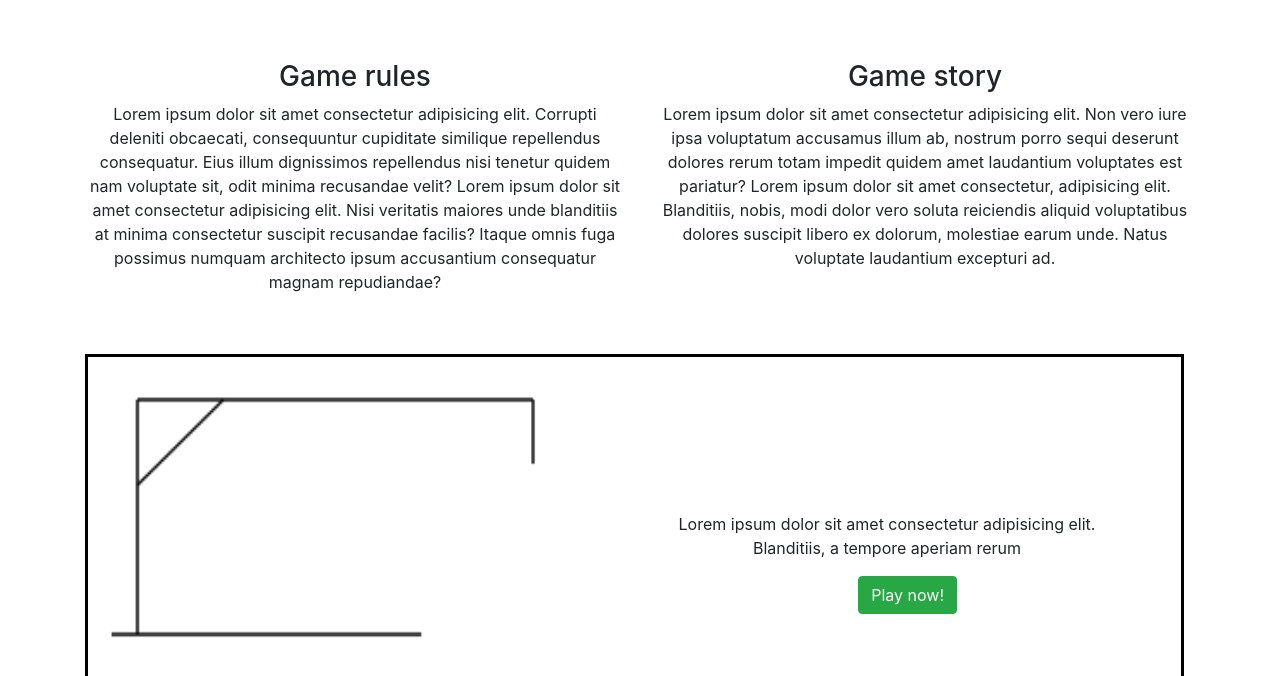
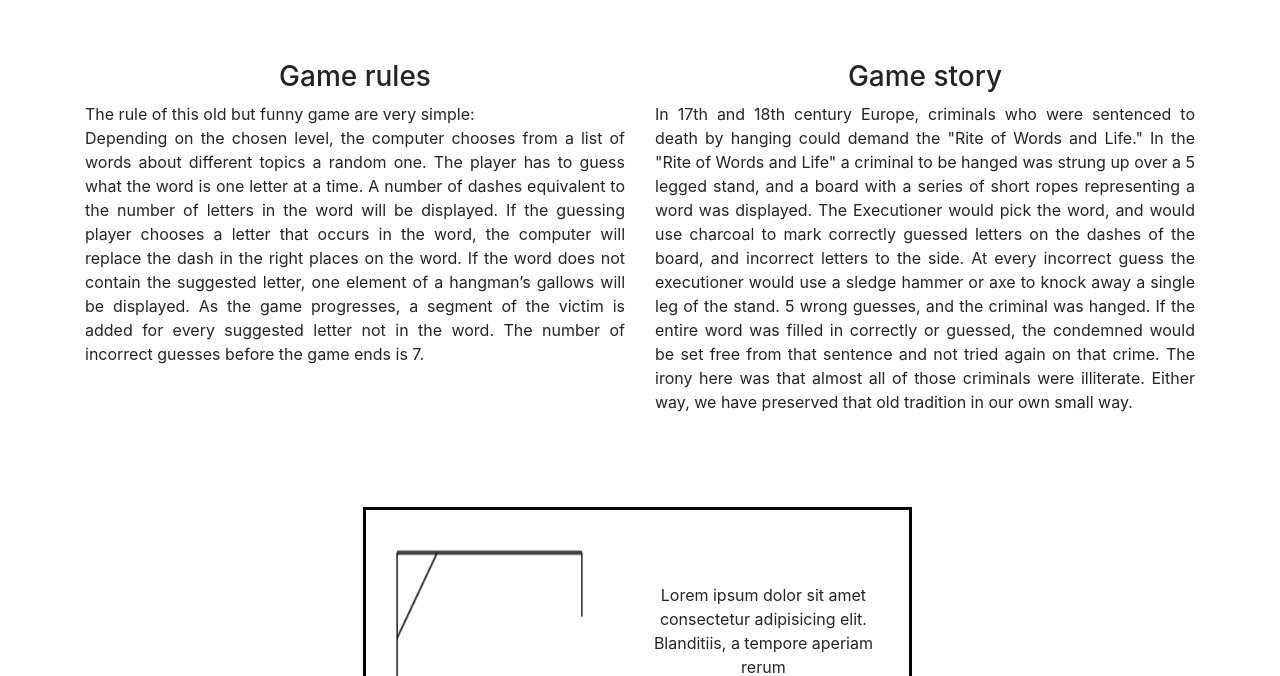
Before and after one commit to TheTraveller95/Hangman-Game, a plain HTML site: page index.html in a window 1280 px wide. Shown: the part 124-800 px from the top of the page. Drawn offline with nearby package versions, Linux system fonts and the light colour scheme.

Commit message:
home page styling: first steps

```diff
--- a/css/style.css
+++ b/css/style.css
@@ -1,6 +1,8 @@
 body {
     padding-left: auto;
 }
+
+/*------------------------------Home page-------------------------*/
 
 .container {
     text-align: center;
@@ -13,9 +15,19 @@ body {
     padding-top: 1.5%;
 }
 
+.how-to-play, .game-story {
+    text-align: justify;
+}
+
+.how-to-play > h3 {
+    text-align: center;
+}
+
+.game-story > h3 {
+    text-align: center;
+}
+
 #hangman-box {
-    /*background-color: blue;*/
-    /*height: 350px;*/
     border: solid black;
     margin-bottom: 2%;
     margin-top: 4%;
@@ -25,17 +37,15 @@ body {
 
 }
 
-#words-box {
+/*#words-box {
     background-color: violet;
     height: 350px;
     border: 5px solid black;
     margin-bottom: 2%;
     margin-top: 4%;
-}
+}*/
 
-.div-social {
-    text-align: center;
-}
+
 
 #play-now {
     position: relative;
@@ -51,7 +61,6 @@ body {
 
 .hangman {
     text-align: center;
-
 }
 
 #play-now p {
@@ -69,6 +78,8 @@ body {
     color: white;
 
 }
+
+/*----------------------------game page-----------------------*/
 
 #game-box {
     /*border: solid black;*/
@@ -102,8 +113,12 @@ body {
 
 footer {
     text-align: center;
-    padding-top: 10%;
+    padding-top: 7%;
     padding-bottom: 5%;
+}
+
+.div-social {
+    text-align: center;
 }
 
 #start {
@@ -118,3 +133,12 @@ footer {
 .navbar {
     background-color: blue;
 }
+
+@media (min-width: 800px) {
+    .hangman {
+        width: 50%;
+        margin-left: 25%;
+        margin-right: 25%;
+        padding-top: 5%;
+    }
+}
--- a/index.html
+++ b/index.html
@@ -37,21 +37,30 @@
             </div>
 
             <div class="row">
-                <div class="col-md-6 how-to-play">
+                <div class="col-md-6 col-lg-6 how-to-play">
                     <h3>Game rules</h3>
-                    <p> Lorem ipsum dolor sit amet consectetur adipisicing elit. Corrupti deleniti obcaecati,
-                        consequuntur cupiditate similique repellendus consequatur.
-                        Eius illum dignissimos repellendus nisi tenetur quidem nam voluptate sit, odit minima recusandae velit?
-                        Lorem ipsum dolor sit amet consectetur adipisicing elit. Nisi veritatis maiores unde blanditiis at minima consectetur suscipit recusandae facilis?
-                        Itaque omnis fuga possimus numquam architecto ipsum accusantium consequatur magnam repudiandae?
+                    <p> The rule of this old but funny game are very simple: <br>
+                        Depending on the chosen level, the computer chooses from a list of words about different topics a random one.
+                        The player has to guess what the word is one letter at a time. A number of dashes equivalent
+                        to the number of letters in the word will be displayed. If the guessing player chooses a letter that occurs in the word,
+                        the computer will replace the dash in the right places on the word. If the word does not contain
+                        the suggested letter, one element of a hangman’s gallows will be displayed. As the game progresses,
+                        a segment of the victim is added for every suggested letter not in the word. The number
+                        of incorrect guesses before the game ends is 7.
                     </p>
                 </div>
-                <div class="col-md-6 game-story">
+                <div class="col-md-6 col-lg-6 game-story">
                     <h3>Game story</h3>
-                    <p> Lorem ipsum dolor sit amet consectetur adipisicing elit. Non vero iure ipsa voluptatum accusamus illum ab,
-                        nostrum porro sequi deserunt dolores rerum totam impedit quidem amet laudantium voluptates est pariatur?
-                        Lorem ipsum dolor sit amet consectetur, adipisicing elit. Blanditiis, nobis, modi dolor vero soluta reiciendis
-                        aliquid voluptatibus dolores suscipit libero ex dolorum, molestiae earum unde. Natus voluptate laudantium excepturi ad.
+                    <p> In 17th and 18th century Europe, criminals who were sentenced to death by hanging could demand the "Rite of Words
+                        and Life."
+                        In the "Rite of Words and Life" a criminal to be hanged was strung up over a 5 legged stand, and a board with a series
+                        of short ropes representing a word was displayed. The Executioner would pick the word, and would use charcoal to mark
+                        correctly guessed letters on the dashes of the board, and incorrect letters to the side. At every incorrect guess the
+                        executioner would use a sledge hammer or axe to knock away a single leg of the stand. 5 wrong guesses, and the criminal
+                        was hanged. If the entire word was filled in correctly or guessed, the condemned would be set free from that sentence and
+                        not tried again on that crime.
+                        The irony here was that almost all of those criminals were illiterate.
+                        Either way, we have preserved that old tradition in our own small way.
                     </p>
                 </div>
             </div>
```
